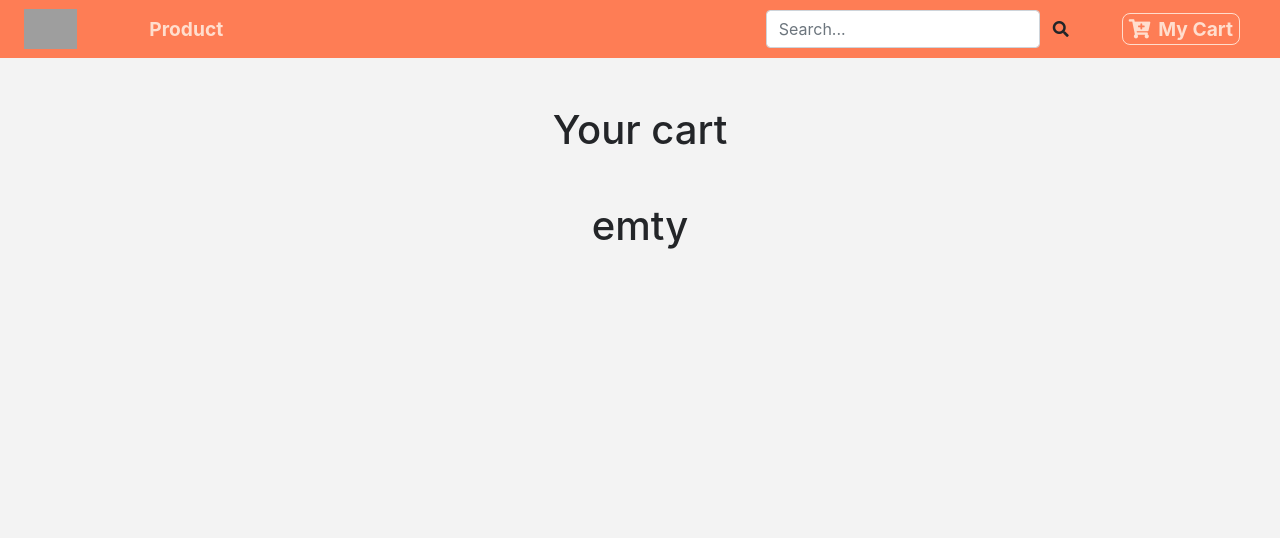
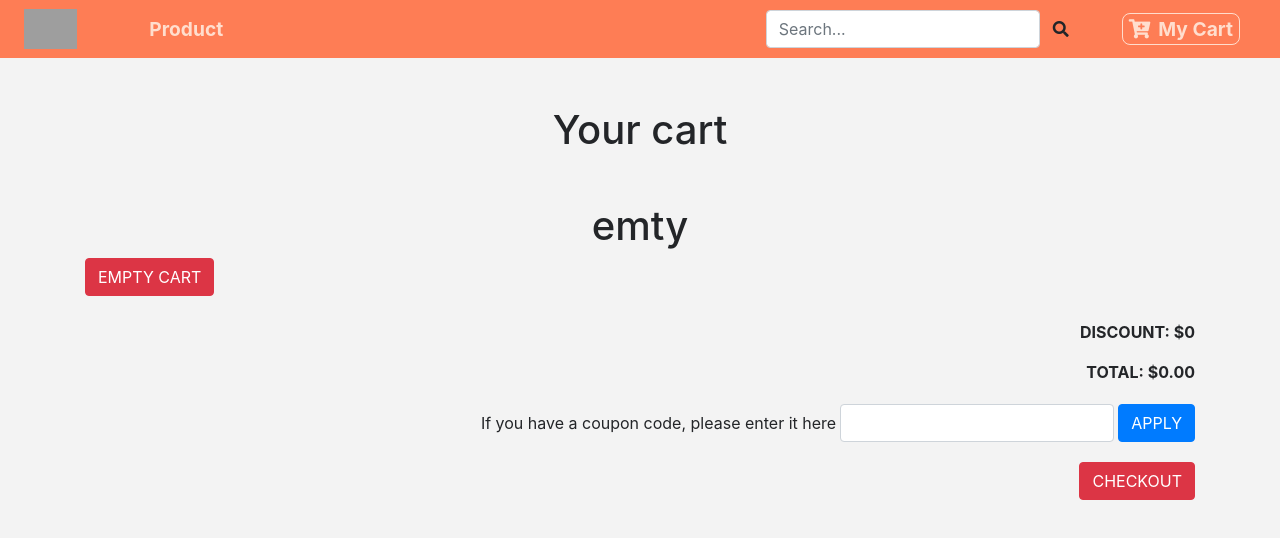
Before and after one commit to PhuNguyen9297/Ecommerce-app, a React (Create React App) app: page /cart in a window 1280 px wide. Shown: the top 538 px of the page. Built offline with nearby package versions, Linux system fonts and the light colour scheme; grey boxes are pictures that could not be loaded.

Commit message:
cart almost done

```diff
--- a/src/App.css
+++ b/src/App.css
@@ -132,5 +132,4 @@ body{
 
 .input-number{
     width: 40px;
-
 }
--- a/src/Components/Cart/Cart.js
+++ b/src/Components/Cart/Cart.js
@@ -1,20 +1,28 @@
 import React, { Component } from 'react'
 import { ProductConsumer } from '../context';
 import CartItem from './CartItem';
+import Checkout from './Checkout';
 
 export default class Cart extends Component {
   render() {
     return (
-      <div>
+      <div className="container">
         <h1 className="text-center m-5">Your cart</h1>
         <ProductConsumer>
           {value => {
             const { cart } = value;
-            const { plus, minus, remove} = value;
+            const { plus, minus, remove } = value;
             if (cart.length > 0) {
               return (
-                <div className="container bg-light">
-                  {cart.map(val => <CartItem key={val.id} product={val} minus={minus} plus={plus} remove={remove}></CartItem>)}
+                <div className="bg-light">
+                  {cart.map(val =>
+                    <CartItem
+                      key={val.id}
+                      product={val}
+                      minus={minus}
+                      plus={plus}
+                      remove={remove}>
+                    </CartItem>)}
                 </div>
               )
             }
@@ -25,6 +33,7 @@ export default class Cart extends Component {
             }
           }}
         </ProductConsumer>
+        <Checkout />
       </div>
     )
   }
--- a/src/Components/Cart/CartItem.js
+++ b/src/Components/Cart/CartItem.js
@@ -21,7 +21,7 @@ export default class CartItem extends Component {
                     <button className="count-btn btn-secondary" onClick={() => minus(id)}><i class="fas fa-minus"></i></button>
                     <button className="count-btn btn-secondary" onClick={() => plus(id)}><i class="fas fa-plus"></i></button>
                 </div>
-                <p className="col-2 text-center">{price}</p>
+                <p className="col-2 text-center">${price}</p>
                 <i className="fas fa-times fa-2x text-danger col-1 text-right" onClick={() => remove(id)}></i>
             </div>
         )
--- a/src/Components/Cart/Checkout.js
+++ b/src/Components/Cart/Checkout.js
@@ -4,14 +4,29 @@ import { ProductConsumer } from '../context';
 export default class Checkout extends Component {
   render() {
     return (
-        <ProductConsumer>
-            {value =>{
-                const { cart} = value.cart;
-                return(
-                    <h1></h1>
-                )
-            }}
-        </ProductConsumer>
+      <ProductConsumer>
+        {value => {
+          const { cart, emtyCart } = value;
+          return (
+            <div>
+              <button className="btn-danger btn mb-4" onClick={emtyCart}>EMPTY CART</button>
+              <div className="text-right">
+                <p className="font-weight-bold">DISCOUNT: $0</p>
+                <p className="font-weight-bold">TOTAL: ${cart.reduce((sum, prod) =>
+                  sum += prod.price * prod.count, 0).toFixed(2)}</p>
+                <div className="d-flex justify-content-end">
+                  <form className="form-inline">
+                    <label for="coupon">If you have a coupon code, please enter it here</label>
+                    <input type="text" id="coupon" className="m-1 form-control"></input>
+                    <button type="submit" className="btn btn-primary">APPLY</button>
+                  </form>
+                </div>
+                <button className="btn btn-danger my-3">CHECKOUT</button>
+              </div>
+            </div>
+          )
+        }}
+      </ProductConsumer>
     )
   }
 }
--- a/src/Components/Default.js
+++ b/src/Components/Default.js
@@ -3,8 +3,9 @@ import React, { Component } from 'react'
 export default class Default extends Component {
   render() {
     return (
-      <div>
-        Page not found
+      <div className="container text-title text-center my-5">
+        <h1 className="display-4">EROR 404</h1>
+        <h3>Page not found</h3>
       </div>
     )
   }
--- a/src/Components/Detail.js
+++ b/src/Components/Detail.js
@@ -17,8 +17,8 @@ export default class Detail extends Component {
                   <p>{detail}</p>
                   <p>Price: ${price}</p>
                   <div className="d-flex justify-content-around">
-                    <Link to="/">
-                      <button className="buy-now-btn btn">
+                    <Link to="/cart">
+                      <button className="buy-now-btn btn" onClick={() => value.addToCart(id)}>
                         <i className="fas fa-cash-register mr-2"></i>
                         BUY NOW
                     </button>
--- a/src/Components/Modal.js
+++ b/src/Components/Modal.js
@@ -24,7 +24,7 @@ export default class Modal extends Component {
                                         <span className="ml-3 align-top mr-5">{name}</span>
                                         <p>Price<br></br> ${price}</p>
                                     </div>
-                                    <div className="d-flex justify-content-between mx-3 my-2">
+                                    <div className="d-flex justify-content-between mx-3 my-4">
                                         <Link to="/">
                                             <button type="button" className="btn btn-warning" onClick={closeModal}>Countinue shopping</button>
                                         </Link>
--- a/src/Components/context.js
+++ b/src/Components/context.js
@@ -93,6 +93,11 @@ class ProductProvider extends Component {
       }
     }
   }
+  emtyCart = () =>{
+    this.setState({
+      cart: []
+    })
+  }
   render() {
     return (
       <ProductContext.Provider value={{
@@ -103,7 +108,8 @@ class ProductProvider extends Component {
         openModal: this.openModal,
         plus: this.plus,
         minus: this.minus,
-        remove: this.remove
+        remove: this.remove,
+        emtyCart: this.emtyCart
       }}>
         {this.props.children}
       </ProductContext.Provider>
```
